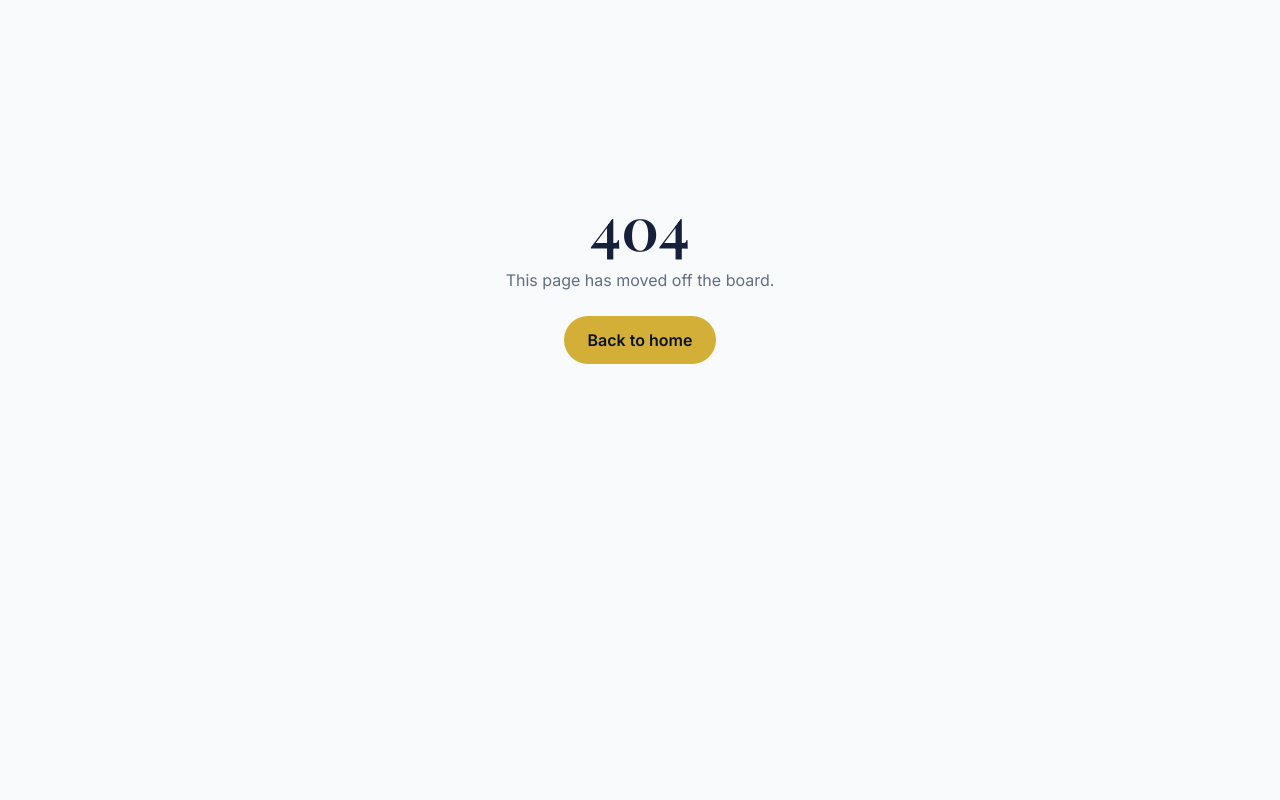
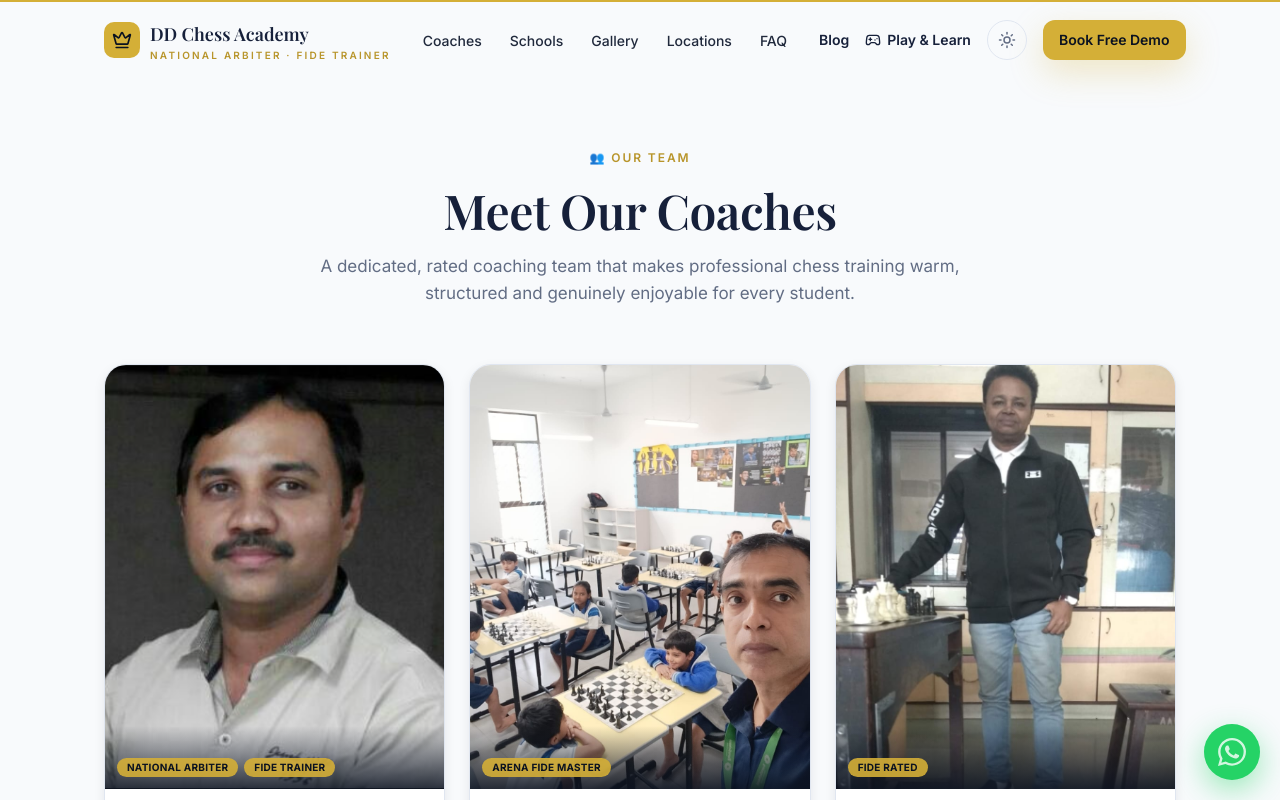
Before and after one commit to Chinmmaayyy/DD__CHESSACADEMY, a React (Vite) app: page /coaches in a window 1280 px wide. Before the commit this address had no page. Shown: the top 800 px of the page. Built offline with nearby package versions, Linux system fonts and the light colour scheme.

Commit message:
Move coaches to dedicated /coaches page; remove instructors section from homepage (fixes Dipak appearing twice); nav Coaches -> /coaches

```diff
--- a/src/App.tsx
+++ b/src/App.tsx
@@ -31,6 +31,9 @@ const BlogPostPage = lazy(() =>
 )
 const GalleryPage = lazy(() =>
   import('@/pages/GalleryPage').then((m) => ({ default: m.GalleryPage })),
+)
+const CoachesPage = lazy(() =>
+  import('@/pages/CoachesPage').then((m) => ({ default: m.CoachesPage })),
 )
 
 /** Reset scroll on route change (but keep in-page hash anchors working). */
@@ -98,6 +101,14 @@ function App() {
               </Suspense>
             }
           />
+          <Route
+            path="coaches"
+            element={
+              <Suspense fallback={<LearnFallback />}>
+                <CoachesPage />
+              </Suspense>
+            }
+          />
         </Route>
 
         <Route
--- a/src/data/nav.ts
+++ b/src/data/nav.ts
@@ -7,8 +7,7 @@ export interface NavLink {
 
 /** Navigation for the single-page homepage (+ a couple of dedicated pages). */
 export const navLinks: NavLink[] = [
-  { label: 'Coach', href: '#coach' },
-  { label: 'Coaches', href: '#instructors' },
+  { label: 'Coaches', href: '/coaches', route: true },
   { label: 'Schools', href: '#schools' },
   { label: 'Gallery', href: '/gallery', route: true },
   { label: 'Locations', href: '#branches' },
--- a/src/sections/Instructors.tsx
+++ b/src/pages/CoachesPage.tsx
@@ -1,8 +1,7 @@
-import { Section } from '@/components/ui/Section'
 import { Container } from '@/components/ui/Container'
-import { SectionHeading } from '@/components/ui/SectionHeading'
 import { Reveal } from '@/components/ui/Reveal'
 import { instructors } from '@/data/instructors'
+import { useDocumentMeta } from '@/hooks/useDocumentMeta'
 
 function Rating({ label, value }: { label: string; value?: number }) {
   return (
@@ -13,15 +12,27 @@ function Rating({ label, value }: { label: string; value?: number }) {
   )
 }
 
-export function Instructors() {
+export function CoachesPage() {
+  useDocumentMeta({
+    title: 'Our Coaches | DD Chess Academy, Dombivli',
+    description:
+      'Meet the DD Chess Academy coaching team — a National Arbiter, FIDE Trainer and rated coaches leading structured chess training across Dombivli and the Kalyan region.',
+    canonicalPath: '/coaches',
+  })
+
   return (
-    <Section id="instructors" tone="light">
+    <div className="bg-canvas pb-20 pt-28 lg:pb-28 lg:pt-36">
       <Container>
-        <SectionHeading
-          eyebrow="👥 Our Team"
-          title="Meet Our Instructors"
-          description="A dedicated, rated coaching team that makes professional chess training warm, structured and genuinely enjoyable for every student."
-        />
+        <div className="mx-auto max-w-2xl text-center">
+          <span className="eyebrow inline-flex items-center gap-2 text-accent">👥 Our Team</span>
+          <h1 className="mt-4 text-[clamp(2rem,4vw,3rem)] font-semibold text-heading">
+            Meet Our Coaches
+          </h1>
+          <p className="mt-4 text-[17px] leading-relaxed text-muted">
+            A dedicated, rated coaching team that makes professional chess training warm,
+            structured and genuinely enjoyable for every student.
+          </p>
+        </div>
 
         <div className="mt-14 grid gap-6 sm:grid-cols-2 lg:grid-cols-3">
           {instructors.map((person, i) => (
@@ -57,7 +68,7 @@ export function Instructors() {
 
                 {/* Details */}
                 <div className="flex flex-1 flex-col p-6">
-                  <h3 className="font-display text-xl font-semibold text-heading">{person.name}</h3>
+                  <h2 className="font-display text-xl font-semibold text-heading">{person.name}</h2>
                   <p className="mt-0.5 text-sm font-semibold text-accent">{person.title}</p>
 
                   {person.ratings && (
@@ -77,6 +88,6 @@ export function Instructors() {
           ))}
         </div>
       </Container>
-    </Section>
+    </div>
   )
 }
--- a/src/pages/HomePage.tsx
+++ b/src/pages/HomePage.tsx
@@ -2,7 +2,6 @@ import { Hero } from '@/sections/Hero'
 import { Stats } from '@/sections/Stats'
 import { WhyChoose } from '@/sections/WhyChoose'
 import { Coach } from '@/sections/Coach'
-import { Instructors } from '@/sections/Instructors'
 import { Schools } from '@/sections/Schools'
 import { Achievements } from '@/sections/Achievements'
 import { Testimonials } from '@/sections/Testimonials'
@@ -18,7 +17,6 @@ export function HomePage() {
       <Stats />
       <WhyChoose />
       <Coach />
-      <Instructors />
       <Schools />
       <Achievements />
       <Testimonials />
```
Also changed, not shown: 1 other file (tests, documents, lock files or other folders).
